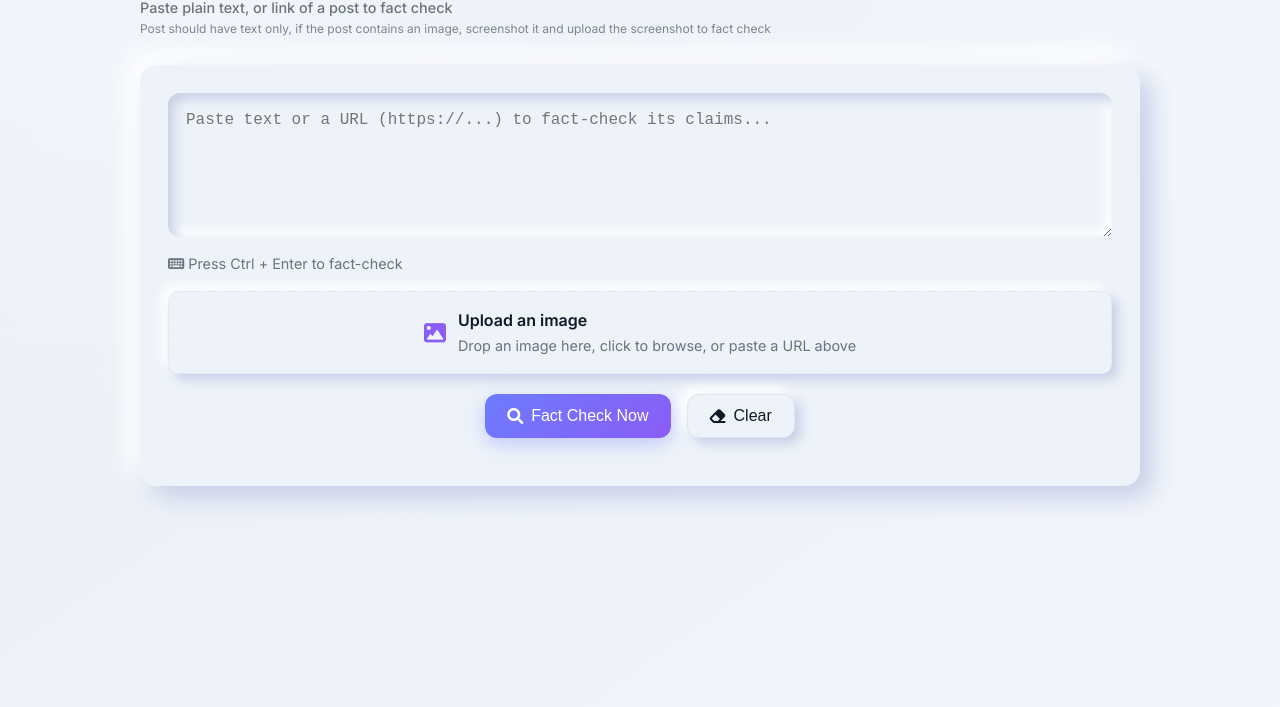
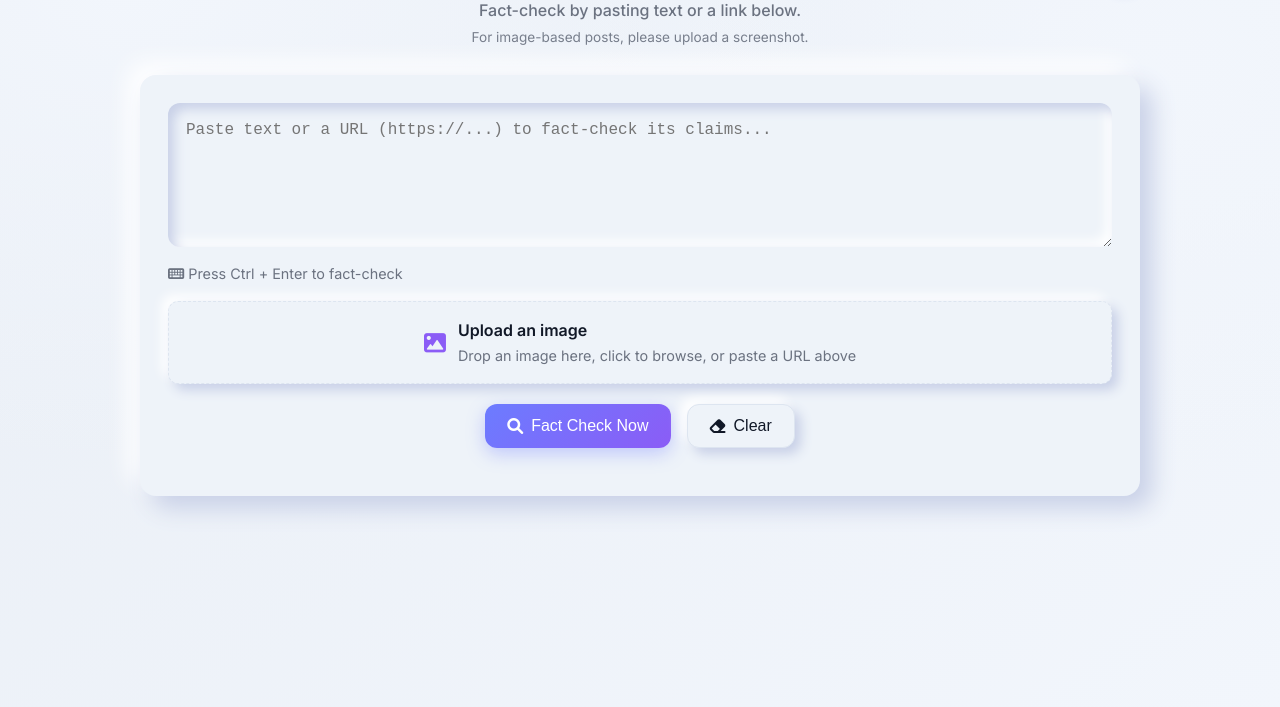
Before and after one commit to adunboxthetech/AI-fact-checker-deployment-version, a plain HTML site: page index.html in a window 1280 px wide. Shown: the part 93-800 px from the top of the page. Drawn offline with Linux system fonts and the light colour scheme.

Commit message:
style: improve aesthetics of the header and subtitles

```diff
--- a/index.html
+++ b/index.html
@@ -40,8 +40,8 @@
                     <i class="fas fa-moon"></i>
                 </button>
             </div>
-            <p class="subtitle">Paste plain text, or link of a post to fact check</p>
-            <p class="subtitle-hint">Post should have text only, if the post contains an image, screenshot it and upload the screenshot to fact check</p>
+            <p class="subtitle">Fact-check by pasting text or a link below.</p>
+            <p class="subtitle-hint">For image-based posts, please upload a screenshot.</p>
         </header>
 
         <main class="main-content neumorphic">
--- a/style.css
+++ b/style.css
@@ -113,20 +113,25 @@ body {
 }
 
 .subtitle {
-    margin-top: 6px;
+    margin-top: 8px;
     color: var(--muted);
     font-weight: 500;
-    margin-bottom: 2px;
-    font-size: 0.9rem;
+    font-size: 1rem; /* Increased font size */
+    text-align: center; /* Center align */
+    max-width: 550px; /* Max width for better readability */
+    margin-left: auto; /* Center align */
+    margin-right: auto; /* Center align */
 }
 
 .subtitle-hint {
-    font-size: 0.75rem;
+    font-size: 0.85rem; /* Increased font size */
     color: var(--muted);
     font-weight: 400;
-    opacity: 0.85;
-    margin: 0;
-    line-height: 1.3;
+    opacity: 0.9; /* Increased opacity */
+    margin: 4px auto 0; /* Center align and add margin */
+    line-height: 1.4;
+    text-align: center; /* Center align */
+    max-width: 550px; /* Max width for better readability */
 }
 
 .icon-btn {
```
